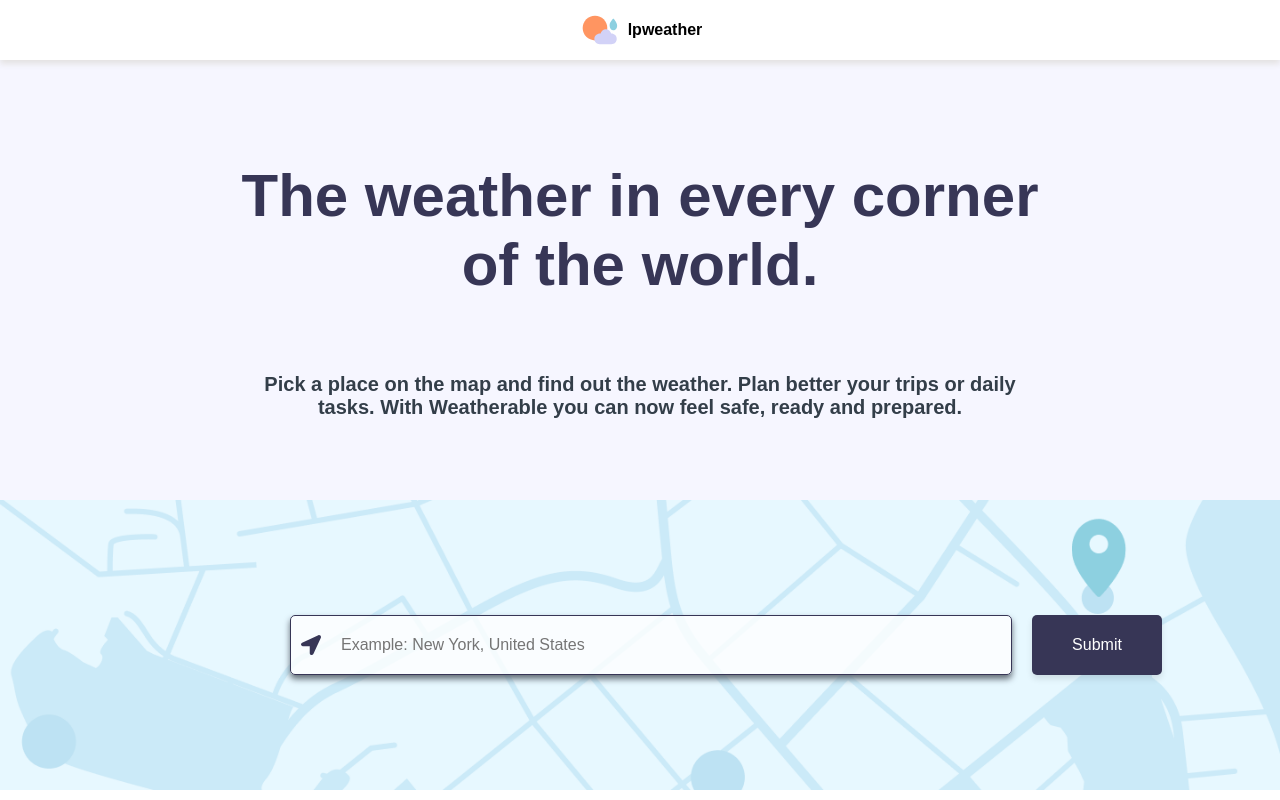
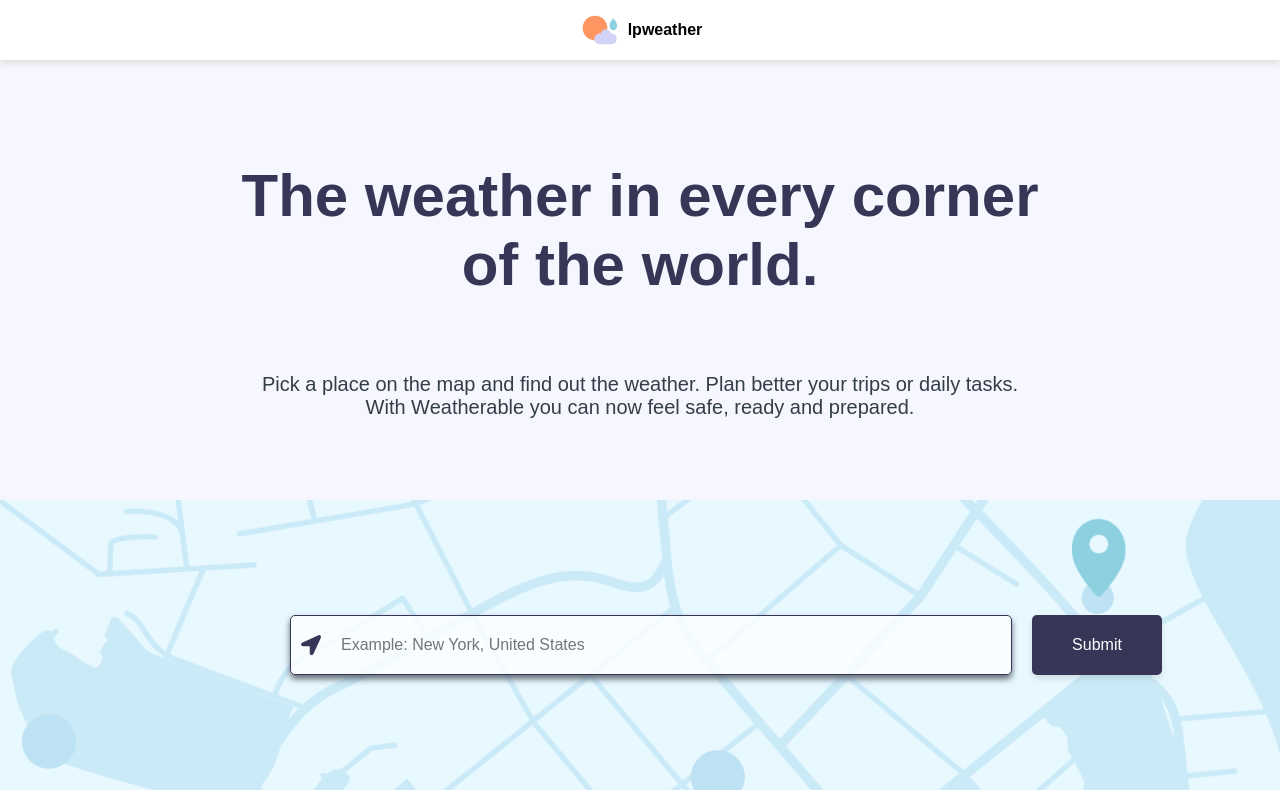
Before and after one commit to gevpa/lpweather, a React (Vite) app: page / in a window 1280 px wide. Built offline with nearby package versions, Linux system fonts and the light colour scheme.

Commit message:
minor css changes

```diff
--- a/src/HeaderAndTagline/TaglineSection/tagline.css
+++ b/src/HeaderAndTagline/TaglineSection/tagline.css
@@ -36,12 +36,14 @@ h3 {
     font-size: 40px;
     margin-top: 120px;
     margin-bottom: 30px;
+    stroke: 1px;
   }
 }
 
 h5 {
   text-align: center;
   font-size: 20px;
+  font-weight: 100;
   color: #333e49;
   max-width: 800px;
   margin-top: 250;
```
